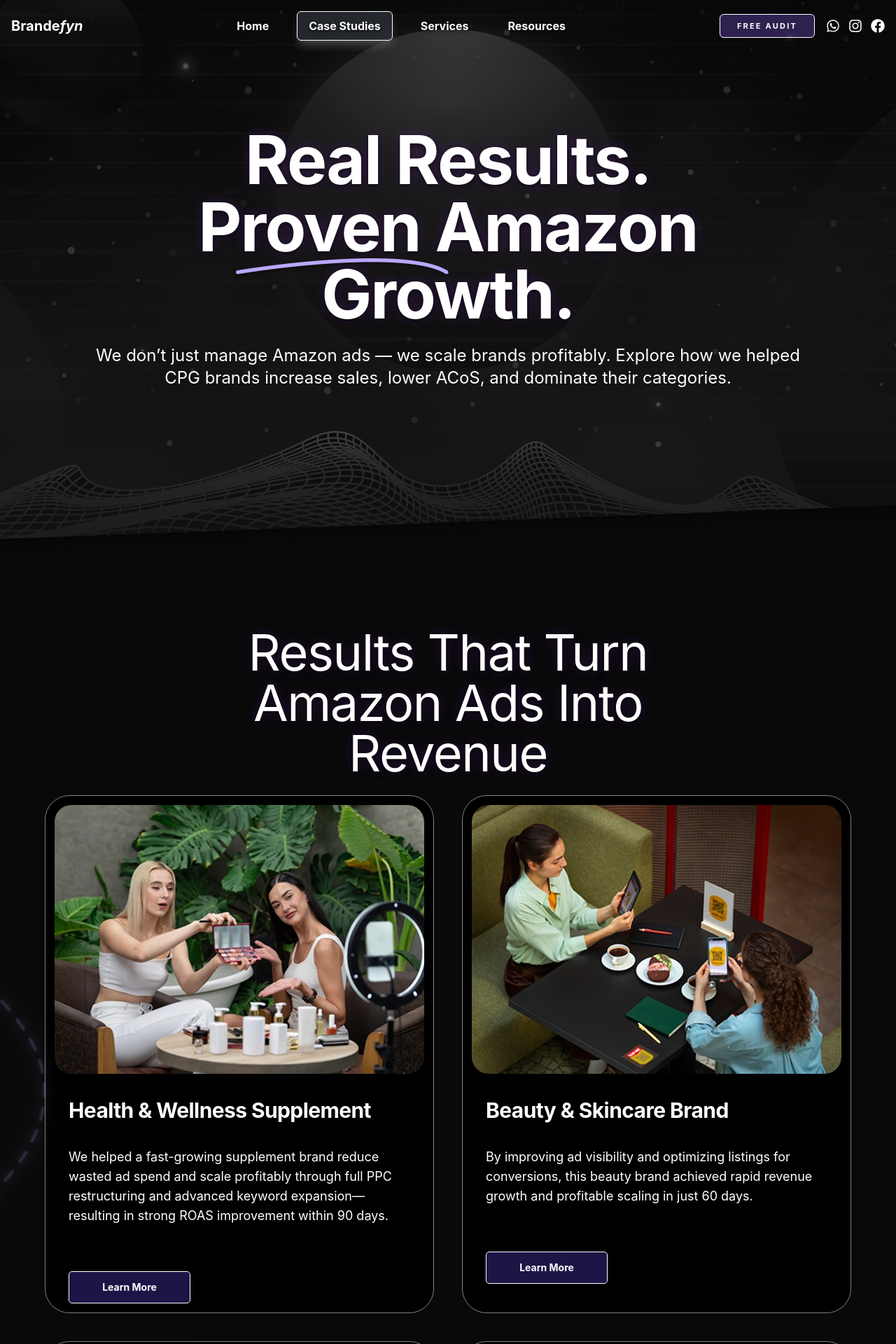
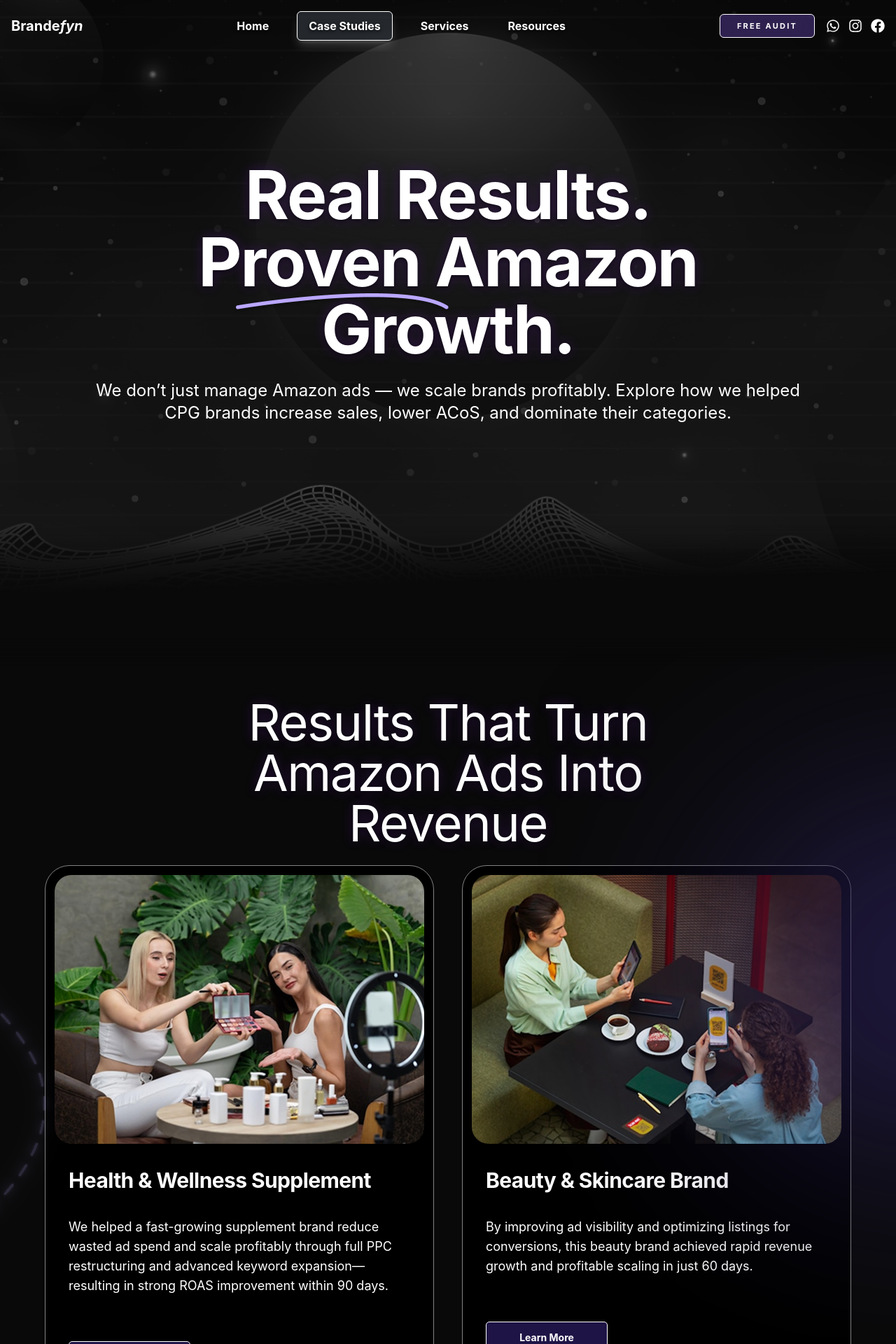
Before and after one commit to Abdullah-Shahbaz-Dude/brandefyn, a React (Vite) app: page /case-studies in a window 1280 px wide. Shown: the top 1920 px of the page at 70% size. Built offline with nearby package versions, Linux system fonts and the light colour scheme.

Commit message:
hero images

```diff
--- a/src/components/layout/Layout.tsx
+++ b/src/components/layout/Layout.tsx
@@ -1,4 +1,5 @@
 import { ReactNode } from 'react';
+import { useLocation } from 'react-router-dom';
 import Header from './Header';
 import Footer from './Footer';
 import Reviews from '../sections/Reviews';
@@ -6,21 +7,28 @@ import lineImage from '../../assets/lines.png';
 import leftLineImage from '../../assets/leftline.svg';
 import blurleft from '../../assets/blur-2.svg'
 import blurright from '../../assets/blur-3.svg'
+import blurHome from '../../assets/blur-home.svg'
 
 interface LayoutProps {
   children: ReactNode;
 }
 
 export default function Layout({ children }: LayoutProps) {
+  const location = useLocation();
+
   return (
     <div className="min-h-screen flex flex-col w-full purple-glow-bg overflow-hidden">
       <Header />
       <main className="flex-grow w-full relative">
         {/* Common Line Images - Appear on all pages */}
+        {/* Blur-home image - only show on non-home pages (home page has it in BeforeAfter section) */}
+        {location.pathname !== "/" && (
+          <img src={blurHome} alt="home blur" className='absolute left-[60%] top-[20%] z-0 object-center pointer-events-none' />
+        )}
         <img src={lineImage} alt="Line Image" className="absolute left-[80%] top-[44%] pointer-events-none z-0" />
         <img src={lineImage} alt="Line Image" className="absolute right-[80%] top-[73%] transform rotate-180 pointer-events-none z-0" />
         <img src={leftLineImage} alt="Left Line Image" className="absolute left-[0%] top-[19%] pointer-events-none z-0" />
-        <img src={blurleft} alt="left blur" className='absolute left-[0%] top-[45%] pointer-events-none z-0' />
+        <img src={blurleft} alt="left blur" className={`absolute left-[0%] ${location.pathname === "/" ? 'top-[45%]' : 'top-[55%]'} pointer-events-none z-0`} />
         <img src={blurright} alt="right blur" className='absolute right-[0%] top-[80%] pointer-events-none z-0' />
         {/* Footer area blur - positioned to match Figma design */}
         <img src={blurleft} alt="left blur" className='absolute left-[0%] top-[100%] translate-y-[20%] pointer-events-none z-0 opacity-80' />
--- a/src/pages/CaseStudies.tsx
+++ b/src/pages/CaseStudies.tsx
@@ -5,6 +5,7 @@ import { CASE_STUDIES_GRID, BENEFITS } from '../utils/constants';
 import heroImage from '../assets/images/hero/hero-2.png';
 import LazyImage from '../components/ui/LazyImage';
 import amazonLine from '../assets/images/hero/hero-amzon.png';
+import borderImage from '../assets/images/hero/border.svg';
 
 export default function CaseStudiesPage() {
   const [selectedCaseStudy, setSelectedCaseStudy] = useState<typeof CASE_STUDIES_GRID[0] | null>(null);
@@ -51,7 +52,7 @@ export default function CaseStudiesPage() {
   return (
     <>
       {/* Hero Section */}
-      <div className="relative min-h-screen purple-glow-bg py-12 md:py-24 flex items-center">
+      <div className="relative h-[900px] min-h-screen purple-glow-bg py-12 md:py-24 flex items-center">
         {/* Background Image */}
         <div
           className="absolute inset-0 z-0"
@@ -63,8 +64,16 @@ export default function CaseStudiesPage() {
           }}
         />
 
+        {/* Additional Purple Glow Blur Effect - matching home page */}
+        <div className="absolute bottom-[0px] left-0 w-[500px] h-[100px] rounded-full blur-[180px] -z-20" />
+
         {/* Stars Background */}
         <div className="absolute inset-0 stars-bg z-0" />
+
+        {/* Border/Shadow transition effect */}
+        <div className="absolute -bottom-[50px] left-0 w-full h-[200px] z-10 pointer-events-none overflow-hidden">
+          <img src={borderImage} alt="Border" className="w-full h-full object-cover object-center" style={{ maskImage: 'linear-gradient(to bottom, transparent 0%, black 20%, black 80%, transparent 100%)', WebkitMaskImage: 'linear-gradient(to bottom, transparent 0%, black 20%, black 80%, transparent 100%)' }} />
+        </div>
 
         <div className="container mx-auto px-8 max-w-[1400px] w-full relative z-10">
           <motion.div
--- a/src/pages/Contact.tsx
+++ b/src/pages/Contact.tsx
@@ -1,6 +1,7 @@
 import { useForm } from "react-hook-form";
 import { motion } from "framer-motion";
 import heroImage from "../assets/images/hero/hero-2.png";
+import borderImage from '../assets/images/hero/border.svg';
 // import amazonLine from '../assets/images/hero/hero-amzon.png';
 
 interface ContactFormData {
@@ -31,7 +32,7 @@ export default function Contact() {
   return (
     <>
       {/* Hero Section */}
-      <div className="relative min-h-screen purple-glow-bg py-12 md:py-24 flex items-center">
+      <div className="relative h-[900px] min-h-screen purple-glow-bg py-12 md:py-24 flex items-center">
         {/* Background Image */}
         <div
           className="absolute inset-0 z-0"
@@ -44,10 +45,15 @@ export default function Contact() {
         />
 
         {/* Additional Purple Glow Blur Effect - matching home page */}
-        <div className="absolute -bottom-[50px] left-0 w-[500px] h-[500px] rounded-full blur-[120px] -z-20" />
+        <div className="absolute -bottom-[0px] left-0 w-[500px] h-[500px] rounded-full -z-100" />
 
         {/* Stars Background */}
-        <div className="absolute inset-0 stars-bg z-0" />
+        {/* <div className="absolute inset-0 stars-bg z-0" /> */}
+
+        {/* Border/Shadow transition effect */}
+        <div className="absolute -bottom-[50px] left-0 w-full h-[200px] z-10 pointer-events-none overflow-hidden">
+          <img src={borderImage} alt="Border" className="w-full h-full object-cover object-center" style={{ maskImage: 'linear-gradient(to bottom, transparent 0%, black 20%, black 80%, transparent 100%)', WebkitMaskImage: 'linear-gradient(to bottom, transparent 0%, black 20%, black 80%, transparent 100%)' }} />
+        </div>
 
         <div className="container mx-auto px-4 max-w-[1400px] w-full relative z-10">
           <motion.div
--- a/src/pages/Resources.tsx
+++ b/src/pages/Resources.tsx
@@ -3,6 +3,7 @@ import { useState, useEffect } from "react";
 import heroImage from "../assets/images/hero/hero-2.png";
 import LazyImage from "../components/ui/LazyImage";
 import amazonLine from '../assets/images/hero/hero-amzon.png';
+import borderImage from '../assets/images/hero/border.svg';
 
 export default function ResourcesPage() {
   const [images, setImages] = useState<Record<string, string>>({});
@@ -89,7 +90,7 @@ export default function ResourcesPage() {
   return (
     <>
       {/* Hero Section */}
-      <div className="relative min-h-screen  py-12 md:py-24 flex items-center">
+      <div className="relative h-[900px] min-h-screen  py-12 md:py-24 flex items-center">
         {/* Background Image */}
         <div
           className="absolute inset-0 z-0"
@@ -106,6 +107,11 @@ export default function ResourcesPage() {
 
         {/* Stars Background */}
         <div className="absolute inset-0 stars-bg z-0" />
+
+        {/* Border/Shadow transition effect */}
+        <div className="absolute -bottom-[50px] left-0 w-full h-[200px] z-10 pointer-events-none overflow-hidden">
+          <img src={borderImage} alt="Border" className="w-full h-full object-cover object-center" style={{ maskImage: 'linear-gradient(to bottom, transparent 0%, black 20%, black 80%, transparent 100%)', WebkitMaskImage: 'linear-gradient(to bottom, transparent 0%, black 20%, black 80%, transparent 100%)' }} />
+        </div>
 
         <div className="container mx-auto px-4 max-w-[800px] w-full relative z-10">
           <motion.div
@@ -125,7 +131,7 @@ export default function ResourcesPage() {
         </div>
       </div>
 
-      <div className="py-24 ">
+      <div className="py-24 purple-glow-bg ">
         <div className="container mx-auto px-4 max-w-[1400px] ">
           {/* Heading Section */}
           <motion.div
@@ -359,7 +365,7 @@ export default function ResourcesPage() {
       </div>
 
       {/* 2x2 Card Grid Section */}
-      <div className="relative w-full bg-black py-12 md:py-24">
+      <div className="relative w-fullpy-12 md:py-24">
         <div className="container mx-auto px-4 max-w-[1400px]">
           <div className="grid grid-cols-1 md:grid-cols-2 gap-[10px] max-w-[1280px] mx-auto">
             {gridCards.map((card, index) => (
--- a/src/pages/Services.tsx
+++ b/src/pages/Services.tsx
@@ -4,6 +4,7 @@ import { MdArrowForward, MdBarChart, MdHandshake, MdHub } from "react-icons/md";
 import heroImage from "../assets/images/hero/hero-2.png";
 import LazyImage from "../components/ui/LazyImage";
 import amazonLine from '../assets/images/hero/hero-amzon.png';
+import borderImage from '../assets/images/hero/border.svg';
 
 const serviceItems = [
   "SEO & Listing Optimization",
@@ -39,7 +40,7 @@ export default function ServicesPage() {
   return (
     <>
       {/* Hero Section */}
-      <div className="relative min-h-screen purple-glow-bg py-12 md:py-24 flex items-center">
+      <div className="relative h-[900px] min-h-screen purple-glow-bg py-12 md:py-24 flex items-center">
         {/* Background Image */}
         <div
           className="absolute inset-0 z-0 "
@@ -56,6 +57,11 @@ export default function ServicesPage() {
 
         {/* Stars Background */}
         <div className="absolute inset-0 stars-bg z-0" />
+
+        {/* Border/Shadow transition effect */}
+        <div className="absolute -bottom-[50px] left-0 w-full h-[200px] z-10 pointer-events-none overflow-hidden">
+          <img src={borderImage} alt="Border" className="w-full h-full object-cover object-center" style={{ maskImage: 'linear-gradient(to bottom, transparent 0%, black 20%, black 80%, transparent 100%)', WebkitMaskImage: 'linear-gradient(to bottom, transparent 0%, black 20%, black 80%, transparent 100%)' }} />
+        </div>
 
         <div className="container mx-auto px-4 max-w-[1400px] w-full relative z-10">
           <motion.div
```
